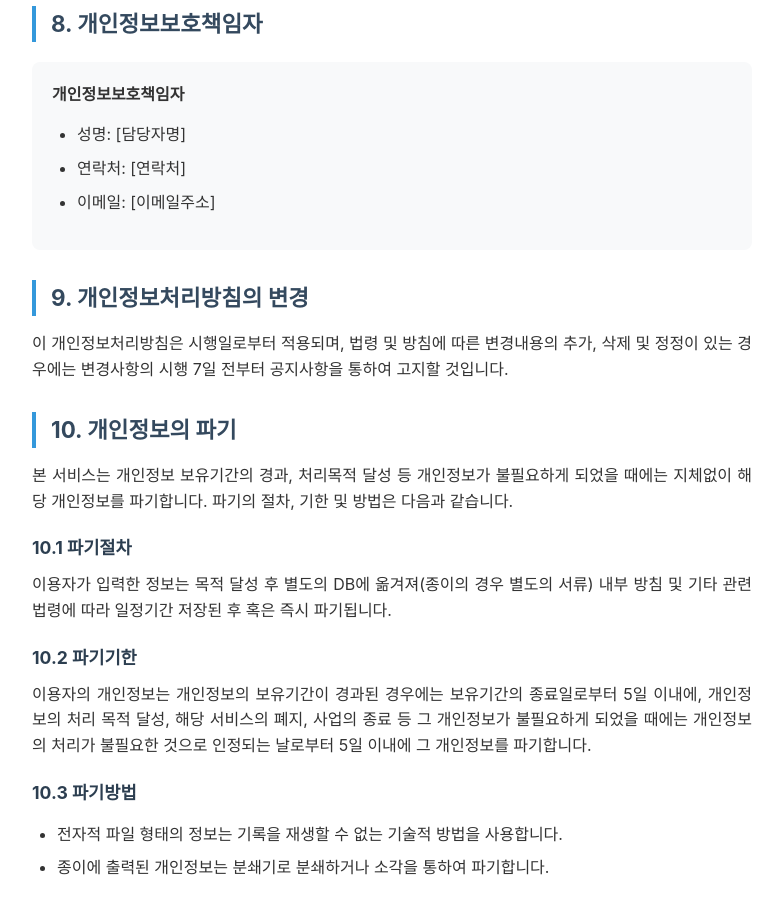
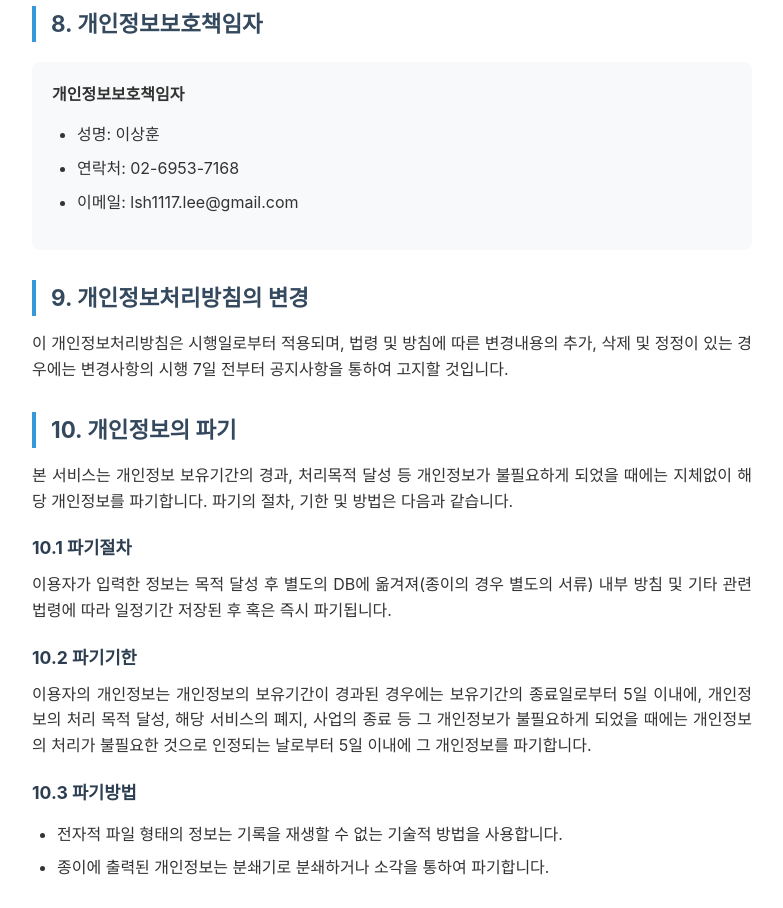
Before and after one commit to lsh1117/privacy_policy, a plain HTML site: page index.html in a window 1280 px wide. Shown: the part 2280-3188 px from the top of the page, without its empty margins (248-1031 px from the left). Drawn offline with Linux system fonts and the light colour scheme.

Commit message:
퍼블 화면 수정.

```diff
--- a/index.html
+++ b/index.html
@@ -194,9 +194,9 @@
         <div class="contact-info">
             <p><strong>개인정보보호책임자</strong></p>
             <ul>
-                <li>성명: [담당자명]</li>
-                <li>연락처: [연락처]</li>
-                <li>이메일: [이메일주소]</li>
+                <li>성명: 이상훈</li>
+                <li>연락처: 02-6953-7168</li>
+                <li>이메일: lsh1117.lee@gmail.com</li>
             </ul>
         </div>
 
```
